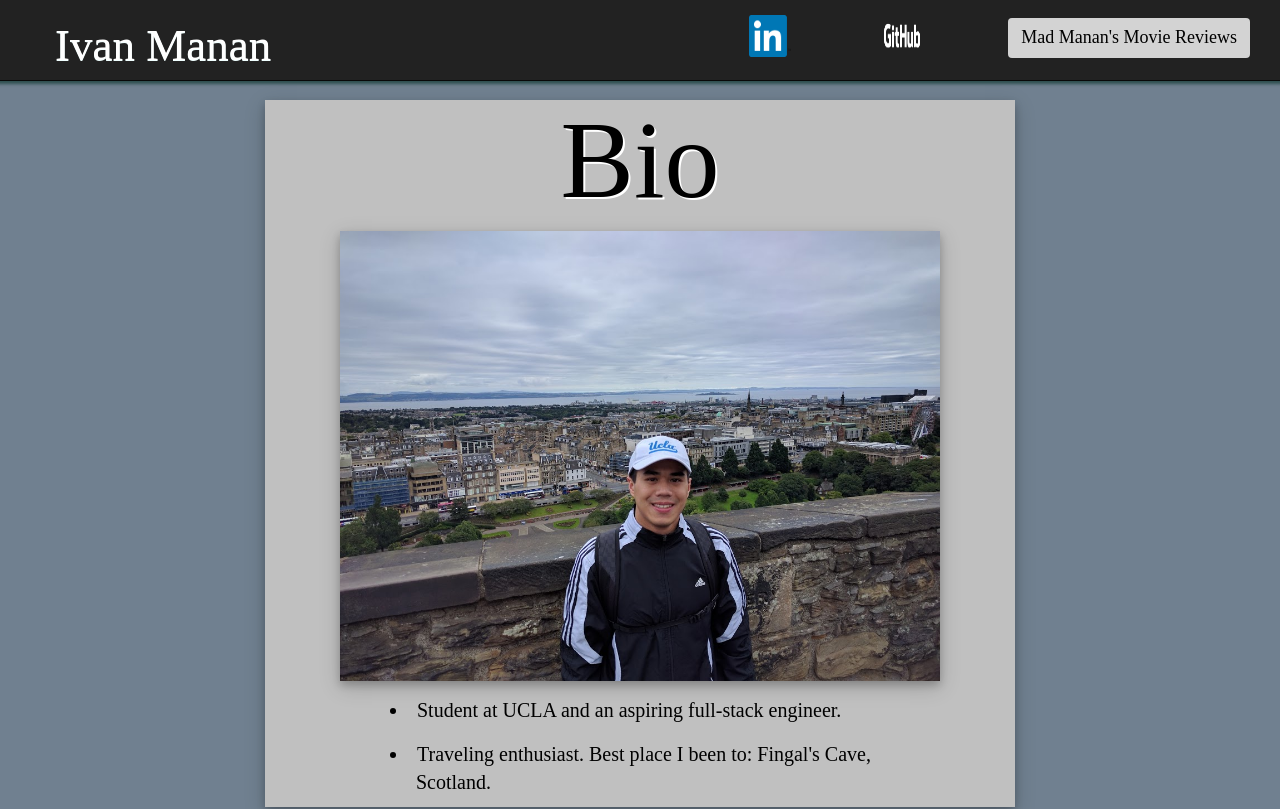
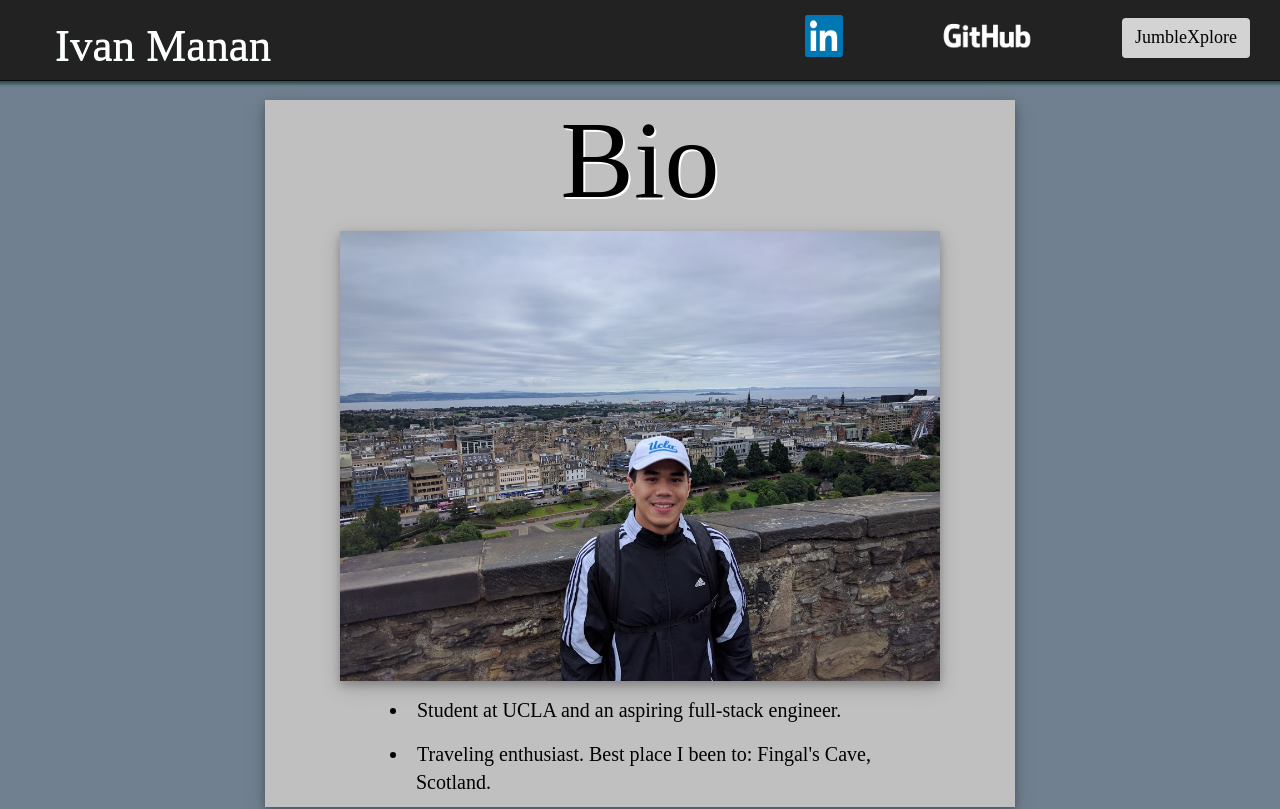
Before and after one commit to ivanmanan/Personal-Website, a React (Create React App) app: page / in a window 1280 px wide. Shown: the top 809 px of the page. Built offline with nearby package versions, Linux system fonts and the light colour scheme.

Commit message:
Updated navbar

```diff
--- a/src/Layout.jsx
+++ b/src/Layout.jsx
@@ -12,24 +12,24 @@ const navbar = (
 	      <h1 className="navbar-brand" id="heading">Ivan Manan</h1>
 	    </div>
 
-	    <div className="header-links">
+	    <div className="navbar-collapse collapse" id="header-links">
 	      <ul className="nav navbar-nav navbar-right">
 
 	        <li>
-            <a href="https://www.linkedin.com/ivanmanan/" target="_blank">
-              <img className ="logos" src="/images/linkedin.png"/>
+            <a href="https://www.linkedin.com/in/ivanmanan/" target="_blank">
+              <img className ="linked-in-logo" src="/images/linkedin.png"/>
             </a>
           </li>
 
           <li>
             <a href="https://github.com/ivanmanan" target="_blank">
-              <img className="logos" src="/images/github.png"/>
+              <img className="github-logo" src="/images/github.png"/>
             </a>
           </li>
 
 	        <li>
             <button className="btn navbar-btn">
-              <a href="#">Mad Manan's Movie Reviews</a>
+              <a href="#">JumbleXplore</a>
             </button>
           </li>
 
--- a/src/styles.css
+++ b/src/styles.css
@@ -14,30 +14,34 @@ body{
     text-shadow: 0px 0.5px azure;
     display: inline-block;
 }
-.header-links ul{
+#header-links ul{
     white-space: nowrap;
 }
-.header-links li{
+#header-links li{
     display: inline-block;
     margin-left: 30px;
     margin-right: 30px;
 }
-.header-links button{
+#header-links button{
     color: white;
     font-size: 18px;
     background-color: lightgray;
     margin-top: 18px;
     margin-left: 10px;
 }
-.header-links button:hover{
+#header-links button:hover{
     background-color: mintcream;
 }
-.header-links a{
+#header-links a{
     text-decoration: none;
     color: black;
 }
-.logos {
+.linked-in-logo {
     width: 42px;
+    height: 42px;
+}
+.github-logo {
+    width: 100px;
     height: 42px;
 }
 img{
```
